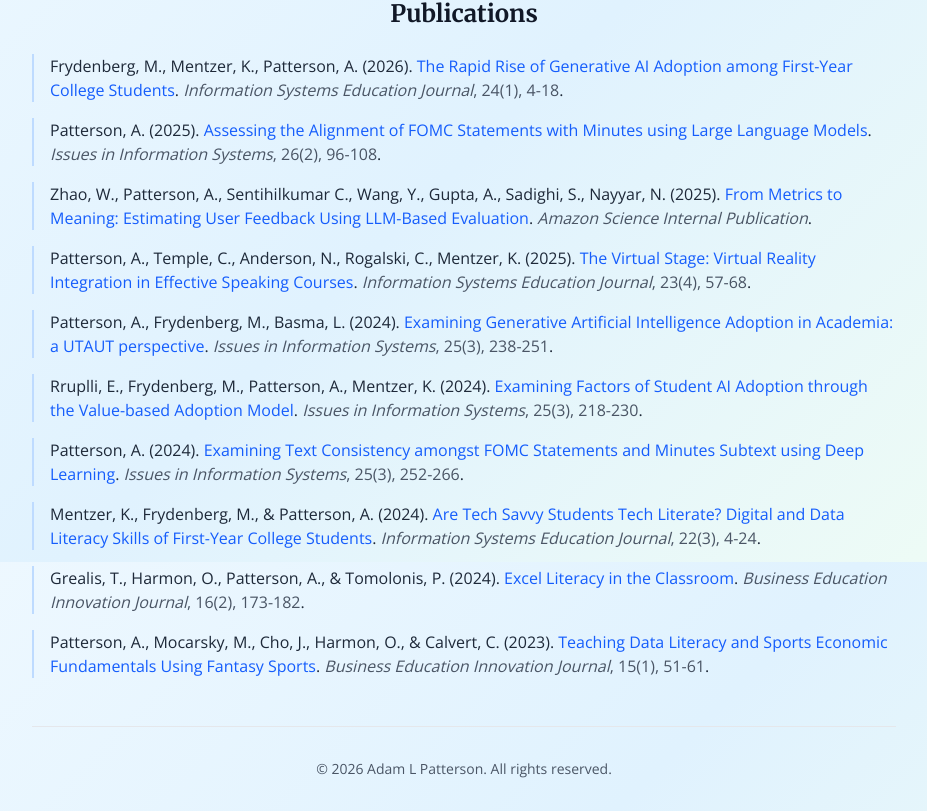
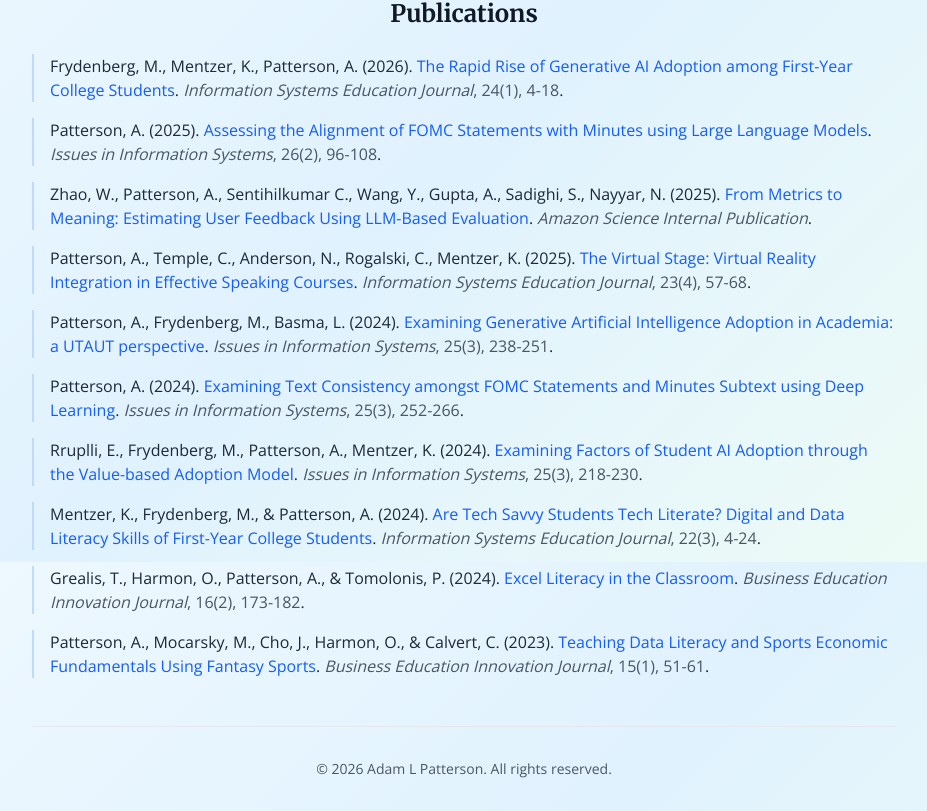
Before and after one commit to adampattersonct/personal-website, a Next.js app: page / in a window 1280 px wide. Shown: the part 1038-1849 px from the top of the page, without its empty margins (176-1103 px from the left). Built offline with nearby package versions, Linux system fonts and the light colour scheme.

Commit message:
Updated publications order

```diff
--- a/components/PublicationsSection.tsx
+++ b/components/PublicationsSection.tsx
@@ -50,6 +50,16 @@ const publications = [
     url: 'https://iacis.org/iis/2024/3_iis_2024_238-251.pdf',
   },
   {
+    authors: 'Patterson, A.',
+    year: 2024,
+    title: 'Examining Text Consistency amongst FOMC Statements and Minutes Subtext using Deep Learning',
+    journal: 'Issues in Information Systems',
+    volume: '25',
+    issue: '3',
+    pages: '252-266',
+    url: 'https://iacis.org/iis/2024/3_iis_2024_252-266.pdf',
+  },
+  {
     authors: 'Rruplli, E., Frydenberg, M., Patterson, A., Mentzer, K.',
     year: 2024,
     title: 'Examining Factors of Student AI Adoption through the Value-based Adoption Model',
@@ -58,16 +68,6 @@ const publications = [
     issue: '3',
     pages: '218-230',
     url: 'https://iacis.org/iis/2024/3_iis_2024_218-230.pdf',
-  },
-  {
-    authors: 'Patterson, A.',
-    year: 2024,
-    title: 'Examining Text Consistency amongst FOMC Statements and Minutes Subtext using Deep Learning',
-    journal: 'Issues in Information Systems',
-    volume: '25',
-    issue: '3',
-    pages: '252-266',
-    url: 'https://iacis.org/iis/2024/3_iis_2024_252-266.pdf',
   },
   {
     authors: 'Mentzer, K., Frydenberg, M., & Patterson, A.',
```
